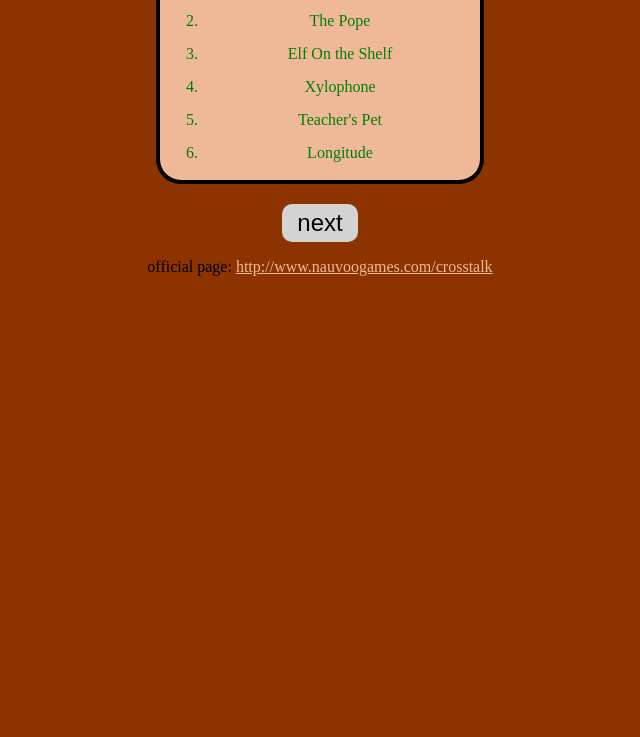
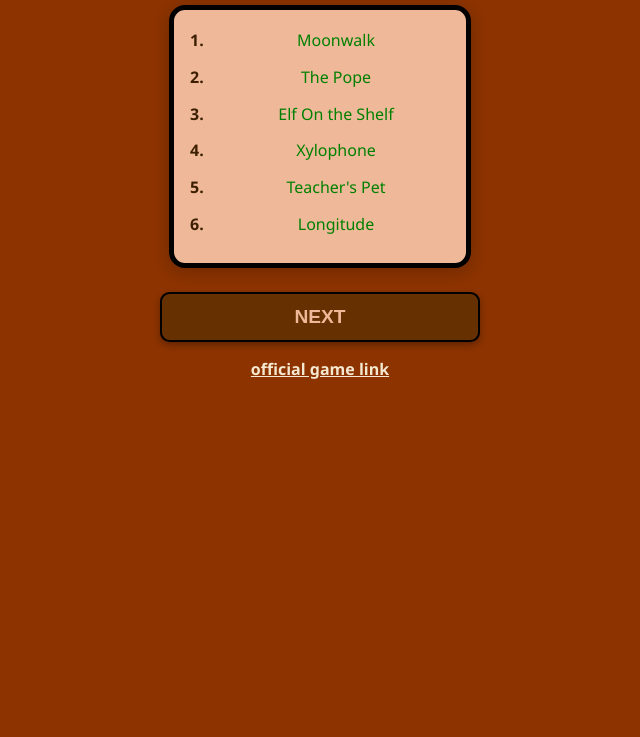
Before and after one commit to cardflopper/crosstalk, a plain HTML site: page index.html in a window 1280 px wide. Shown: the part 119-856 px from the top of the page, without its empty margins (320-960 px from the left). Before the commit the page ends 800 px from the top, so only its background shows below. Drawn offline with Linux system fonts and the light colour scheme.

Commit message:
chatgpt overhaul

```diff
--- a/code.js
+++ b/code.js
@@ -7,40 +7,27 @@ function pickRandomCard() {
 //words are in words.js file as "words" array
 //every 12 words is one card (front and back)
 //first 6 from the brown side of the card, the next 6 from the green side
-function getCardContents(cardNum) {
-  let n = 6;
-  let ol = document.createElement("ol");
-  cardStyle = cardNum % 2 == 0 ? "odd" : "even"; //2023-03-17 not an error, cards are zero indexed: so card[0]=#1, card[1]=#2, card[2]=#3
-  ol.classList.add(cardStyle);
-  for (let i = 0; i < n; i++) {
-    let li = document.createElement("li");
-    let text = document.createTextNode(words[cardNum * n + i]);
-    li.append(text);
-    ol.append(li);
-  }
-  return ol;
-}
+
 
 function nextCard() {
   let rnd = pickRandomCard();
 
+  var cardWords = words.slice(rnd*6,rnd*6 + 6);
 
-  let number = document.getElementById("number");
-  let n = document.createTextNode("(" + rnd + ")");
+  const list = document.getElementById("wordCard");
+  list.innerHTML = '';
 
-  if (number.childNodes.length == 0) number.append(n);
-  else {
-    let old_n = number.firstChild;
-    old_n.replaceWith(n);
-  }
-
-  let card = document.getElementById("card");
-  cardContents = getCardContents(rnd);
-  if (card.childNodes.length == 0) card.append(cardContents);
-  else {
-    let old_card = card.firstChild;
-    old_card.replaceWith(cardContents);
-  }
+  //2023-03-17 not an error, cards are zero indexed: so card[0]=#1, card[1]=#2, card[2]=#3
+  var cardStyle = rnd % 2 == 0 ? "odd" : "even";
+  list.classList.add(cardStyle);
+  cardWords.forEach(word => {
+    const li = document.createElement("li");
+    const span = document.createElement("span");
+    span.className = "word-text";
+    span.textContent = word;
+    li.appendChild(span);
+    list.appendChild(li);
+  });
 }
 
 nextCard();
--- a/index.html
+++ b/index.html
@@ -1,22 +1,35 @@
 <!DOCTYPE html>
-<html>
-	<head>
-		<title>Crosstalk</title>
-		<link rel="stylesheet" type="text/css" href="theme.css">
-		<meta charset="UTF-8">
-		<meta name="viewport" content="width=device-width, initial-scale=1, maximum-scale=1, minimum-scale=1, user-scalable=no, minimal-ui">
-	</head>
+<html lang="en">
+<head>
+  <meta charset="UTF-8" />
+  <meta name="viewport" content="width=device-width, initial-scale=1" />
+  <title>Crosstalk - Word Game</title>
+  <link rel="stylesheet" href="./theme.css" />
+</head>
+<body>
 
-	<h1>Crosstalk</h1>
+  <header>
+    <h1>Crosstalk</h1>
+  </header>
 
-	<div id="number"></div>
-	<div id="card"></div>
+  <div class="card-container">
+    <div class="card">
+      <ol class="word-list" id="wordCard"></ol>
+    </div>
+  </div>
 
-	<input type="button" onclick="nextCard()" value="next">
+  <button class="next-btn" type="button" aria-label="Next card" onclick="nextCard()">NEXT</button>
+
+  <a
+    href="https://www.nauvoogames.com/crosstalk"
+    class="official-link"
+    target="_blank"
+    rel="noopener noreferrer"
+    aria-label="Official Crosstalk Game website"
+  >official game link</a>
 
 
-	<p>official page: <a href="http://www.nauvoogames.com/crosstalk">http://www.nauvoogames.com/crosstalk</a></p>
-
-	<script type="text/javascript" src="words.js"></script>
-	<script type="text/javascript" src="code.js"></script>
+</body>
+<script type="text/javascript" src="words.js"></script>
+<script type="text/javascript" src="code.js"></script>
 </html>
--- a/theme.css
+++ b/theme.css
@@ -1,27 +1,150 @@
-html{background-color:#8c3300;}
-*{text-align:center;}
-
-#card, #number{margin:0px auto; width:70%;}
-#card{border-radius: 25px;margin-bottom:20px;border:4px solid black;background-color:#efb999;padding:2px;}
-#number{text-align:right;}
-
-ul{list-style-type:none;padding:0;margin:0;}
-li{margin:15px 0;}
-.even{color:red;}
-.odd{color:green;}
-input[type=button]{font-size:1.5em;background-color:lightgray;border:0;border-radius:10px;padding:5px 15px;display:inline-block;}
-p a{color:#efb999}
-
-h1{color:white;margin-bottom:0;}
-
-@media screen and (min-width: 601px) {
-  #card, #number{width:40%}
+body {
+  font-family: 'Segoe UI', Tahoma, Geneva, Verdana, sans-serif;
+  background-color: #8c3300;
+  margin: 0;
+  padding: 1.5rem 1rem 2rem;
+  display: flex;
+  flex-direction: column;
+  align-items: center;
+  min-height: 100vh;
+  color: #f5e8d0;
 }
 
-@media screen and (min-width: 801px) {
-  #card, #number{width:35%}
+header {
+  width: 100%;
+  max-width: 400px;
+  text-align: center;
+  margin-bottom: 1.5rem;
+  user-select: none;
 }
 
-@media screen and (min-width: 1000px) {
-  #card, #number{width:25%}
+header h1 {
+  font-size: clamp(2.5rem, 5vw, 3.5rem);
+  font-weight: 900;
+  margin: 0;
+  color: #f5e8d0;
+  text-shadow: 1px 1px 4px rgba(0,0,0,0.6);
+  letter-spacing: 0.05em;
 }
+
+.card-container {
+  display: flex;
+  justify-content: center;
+}
+
+.card {
+  width: 302px;
+  background-color: #efb999;
+  border: 5px solid black;
+  border-radius: 1rem;
+  box-shadow: 0 4px 16px rgba(0,0,0,0.2);
+  padding: 1rem;
+  box-sizing: border-box;
+  overflow: hidden;
+  display: flex;
+  flex-direction: column;
+  align-items: center;
+  justify-content: flex-start;
+  color: #3c1f00;
+}
+
+.odd {
+  color:green;
+}
+.even{
+  color:red;
+}
+ol.word-list {
+  list-style: none;
+  counter-reset: item;
+  padding: 0;
+  margin: 0;
+  width: 100%;
+  font-size: 1rem;
+  line-height: 1.8;
+}
+
+ol.word-list li {
+  counter-increment: item;
+  position: relative;
+  padding-left: 2em;
+  margin-bottom: 0.5rem;
+  word-wrap: break-word;
+  word-break: break-word;
+}
+
+ol.word-list li::before {
+  content: counter(item) ".";
+  position: absolute;
+  left: 0;
+  width: 1.5em;
+  text-align: left;
+  font-weight: bold;
+  user-select: none;
+  color: #3c1f00;
+}
+
+ol.word-list li > span.word-text {
+  display: block;
+  text-align: center;
+}
+
+button.next-btn {
+  margin-top: 1.5rem;
+  background-color: #663000;
+  color: #efb999;
+  border: 2px solid black;
+  border-radius: 0.6rem;
+  padding: 0.75rem 2rem;
+  font-size: 1.2rem;
+  font-weight: bold;
+  cursor: pointer;
+  transition: background-color 0.3s ease, color 0.3s ease;
+  user-select: none;
+  box-shadow: 0 3px 6px rgba(0,0,0,0.3);
+  width: 80%;
+  max-width: 320px;
+  text-align: center;
+}
+
+button.next-btn:hover,
+button.next-btn:focus {
+  background-color: #805522;
+  color: #fff;
+  outline: none;
+  box-shadow: 0 0 8px #fff6cc;
+}
+
+a.official-link {
+  margin-top: 1rem;
+  color: #f5e8d0;
+  text-decoration: underline;
+  font-weight: 600;
+  font-size: 1rem;
+  user-select: none;
+  max-width: 320px;
+  width: 80%;
+  display: inline-block;
+  text-align: center;
+  cursor: pointer;
+}
+
+a.official-link:hover,
+a.official-link:focus {
+  text-decoration: underline;
+  outline: none;
+}
+
+@media (max-width: 360px) {
+  button.next-btn {
+    font-size: 1rem;
+    padding: 0.6rem 1.5rem;
+    width: 90%;
+  }
+  .card {
+    width: 90vw;
+  }
+  a.official-link {
+    width: 90%;
+  }
+}
```
